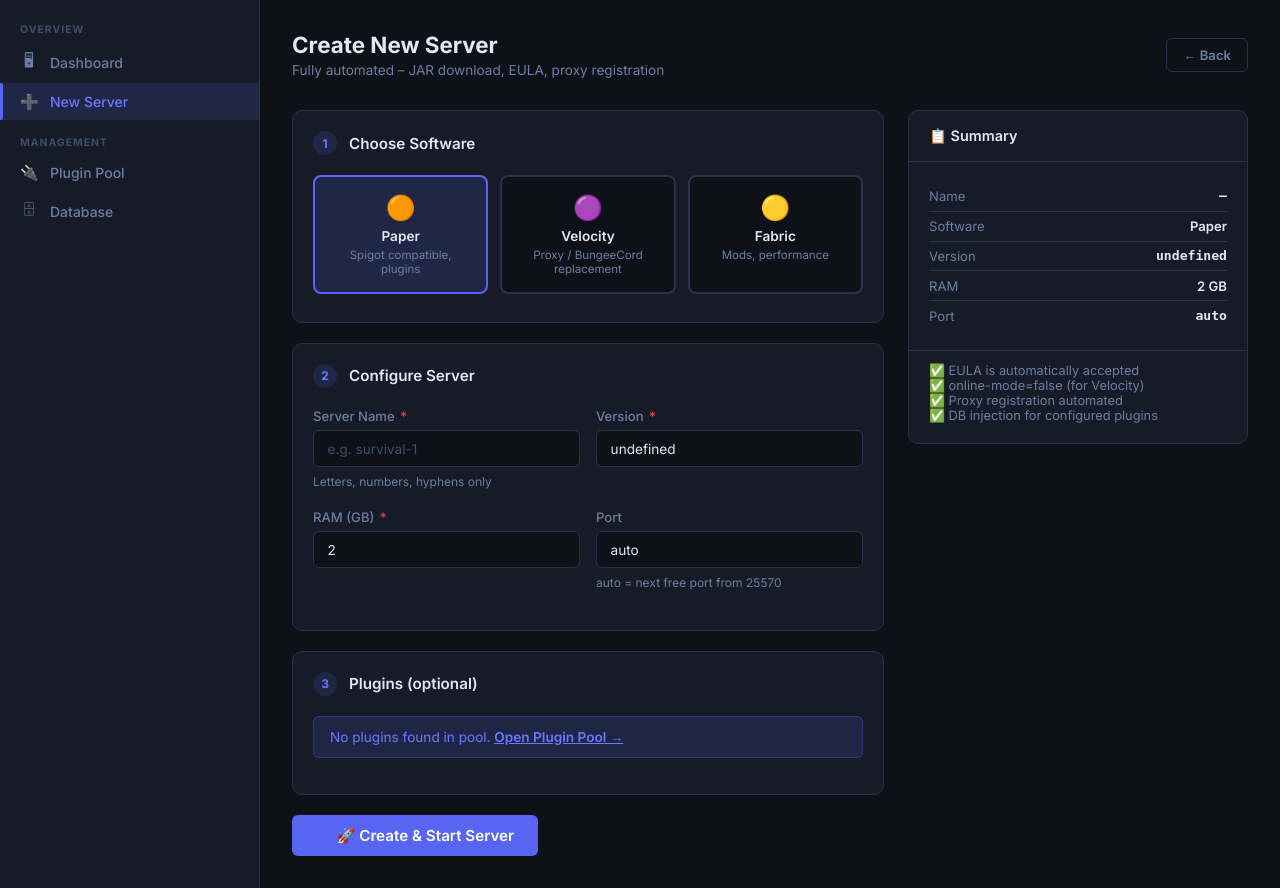
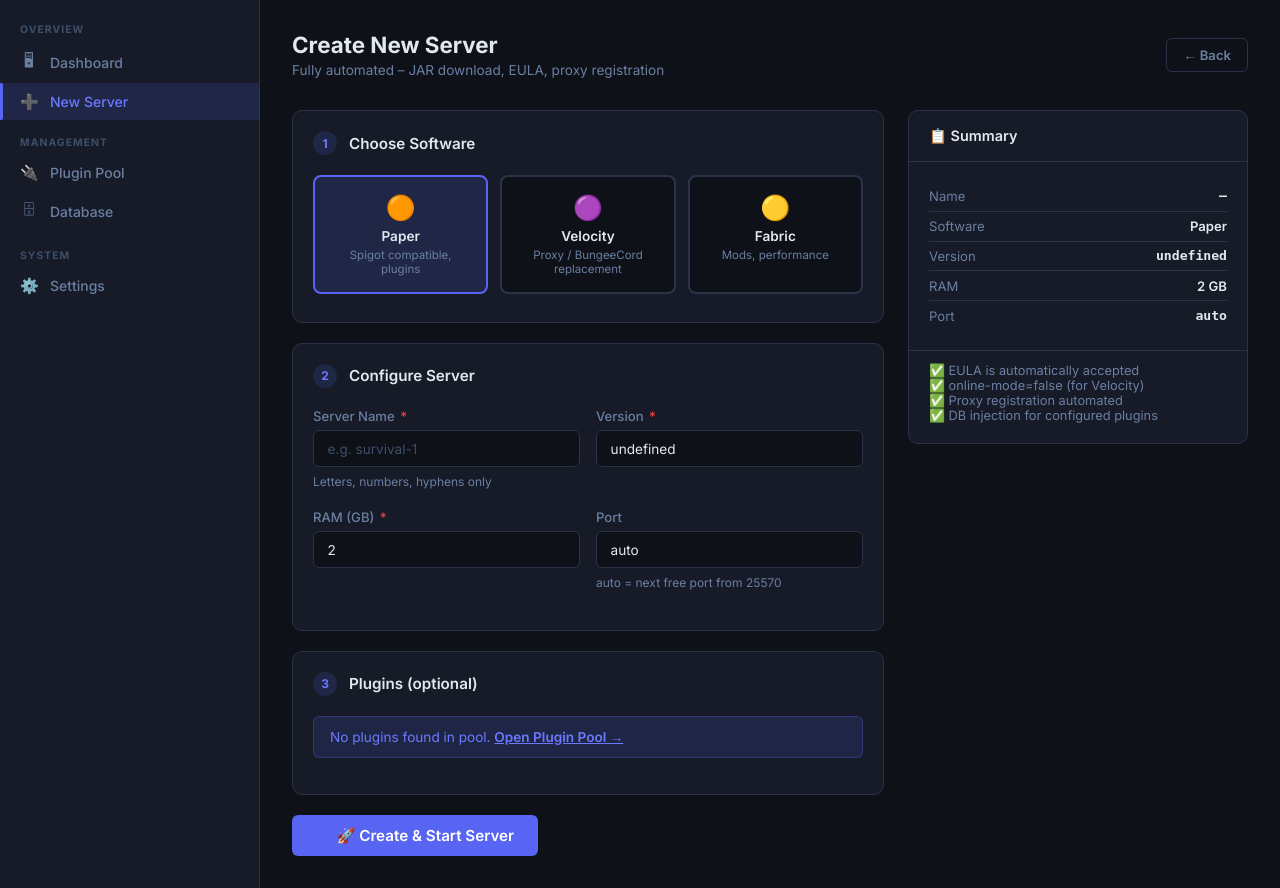
Before and after one commit to Buddy611/MCops, a FastAPI app: page /create in a window 1280 px wide. Shown: the part 61-949 px from the top of the page. Run offline with FastAPI, Linux system fonts and the light colour scheme; data that the repository does not hold is empty; parts of the project's set-up code (start-up, migrations or seed data) failed here and were passed over; some libraries are stand-ins or nearby versions.

Commit message:
Add settings page and clickable version link

```diff
--- a/mcops/main.py
+++ b/mcops/main.py
@@ -104,6 +104,21 @@ async def create_server_form(request: Request):
     return templates.TemplateResponse(
         request=request, name="create_server.html",
         context={"plugins": pool_plugins, "paper_versions": paper_versions, "active_page": "create"}
+    )
+
+
+@app.get("/settings", response_class=HTMLResponse)
+async def settings_page(request: Request):
+    import platform
+    import sys
+    sys_info = {
+        "os": f"{platform.system()} {platform.release()}",
+        "python": sys.version.split()[0],
+        "dir": str(MCOPS_DIR)
+    }
+    return templates.TemplateResponse(
+        request=request, name="settings.html",
+        context={"active_page": "settings", "update": update_info, "sys_info": sys_info}
     )
 
 
--- a/mcops/templates/base.html
+++ b/mcops/templates/base.html
@@ -514,7 +514,7 @@
         MCOps
     </a>
     <div class="topbar-spacer"></div>
-    <span class="topbar-pill">Panel v{{ VERSION }}</span>
+    <a href="/settings" class="topbar-pill" style="text-decoration:none;">Panel v{{ VERSION }}</a>
 </header>
 
 <!-- LAYOUT -->
@@ -540,6 +540,12 @@
                 <span class="sidebar-icon">🗄</span> Database
             </a>
         </div>
+        <div class="sidebar-section">
+            <div class="sidebar-label">System</div>
+            <a href="/settings" class="sidebar-link {% if active_page == 'settings' %}active{% endif %}">
+                <span class="sidebar-icon">⚙️</span> Settings
+            </a>
+        </div>
     </nav>
 
     <!-- MAIN -->
```
